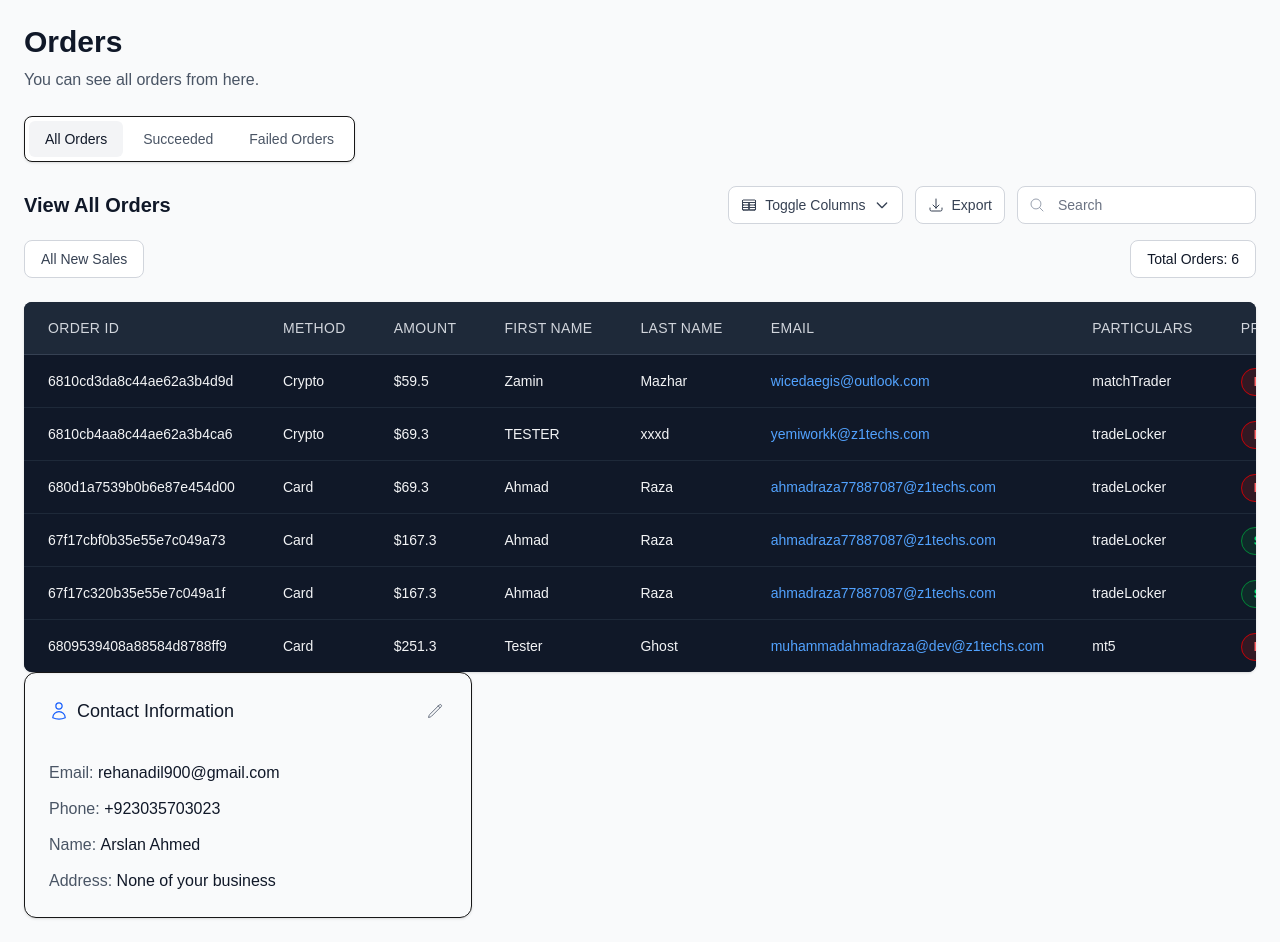
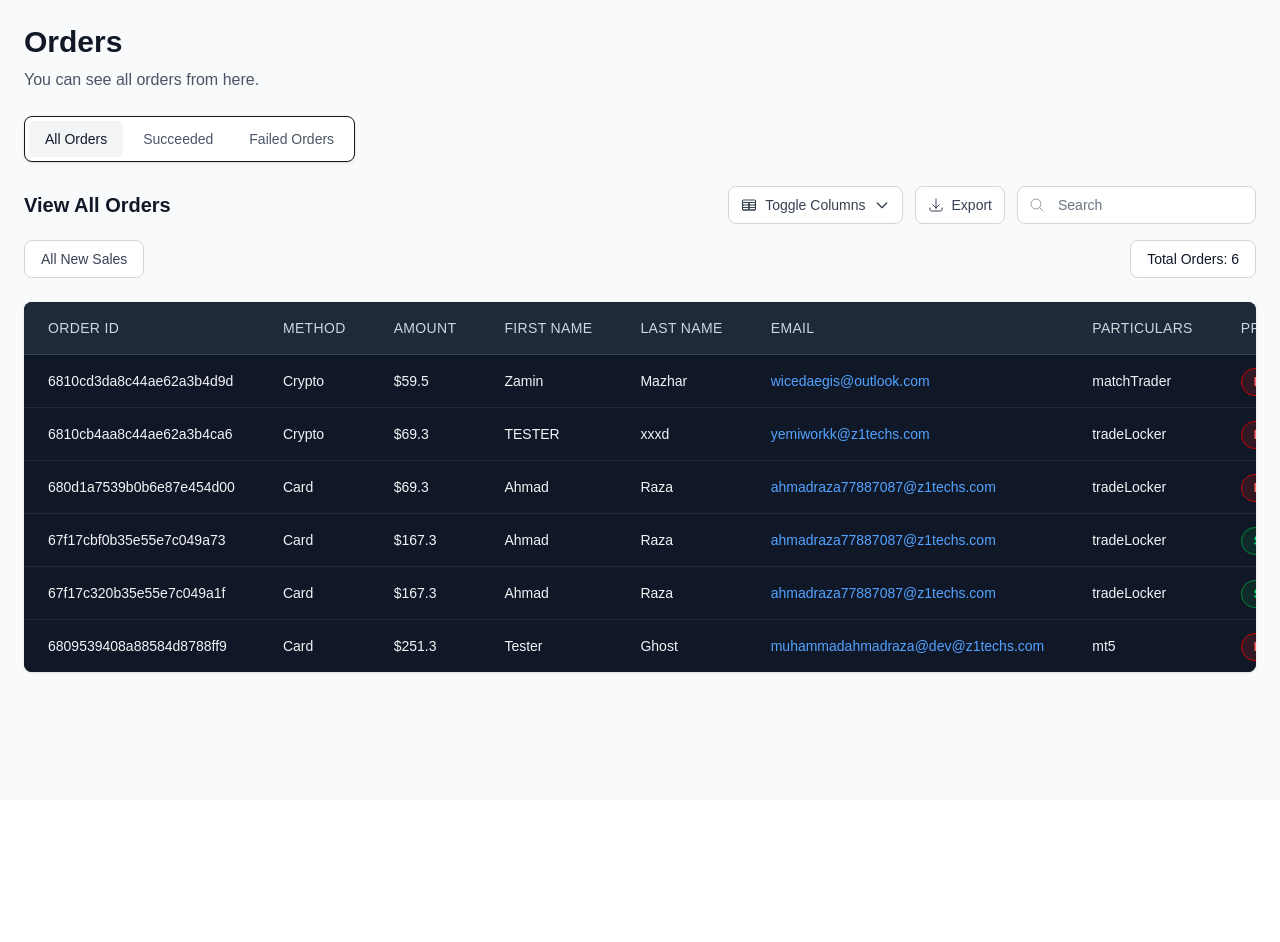
Before and after one commit to EliteCodeDev/propfirmadmin, a Next.js app: page /prueba in a window 1280 px wide. After the commit the page ends 800 px from the top, so only its background shows below. Built offline with nearby package versions, Linux system fonts and the light colour scheme.

Commit message:
quitando card

```diff
--- a/src/app/prueba/page.tsx
+++ b/src/app/prueba/page.tsx
@@ -257,8 +257,6 @@ export default function Page() {
         </div>
 
       </div>
-
-      <CardComponent />
     </div>
   );
 }
```
Also changed, not shown: src/app/table-test/page.tsx (deleted), src/app/test/page.tsx (deleted).
